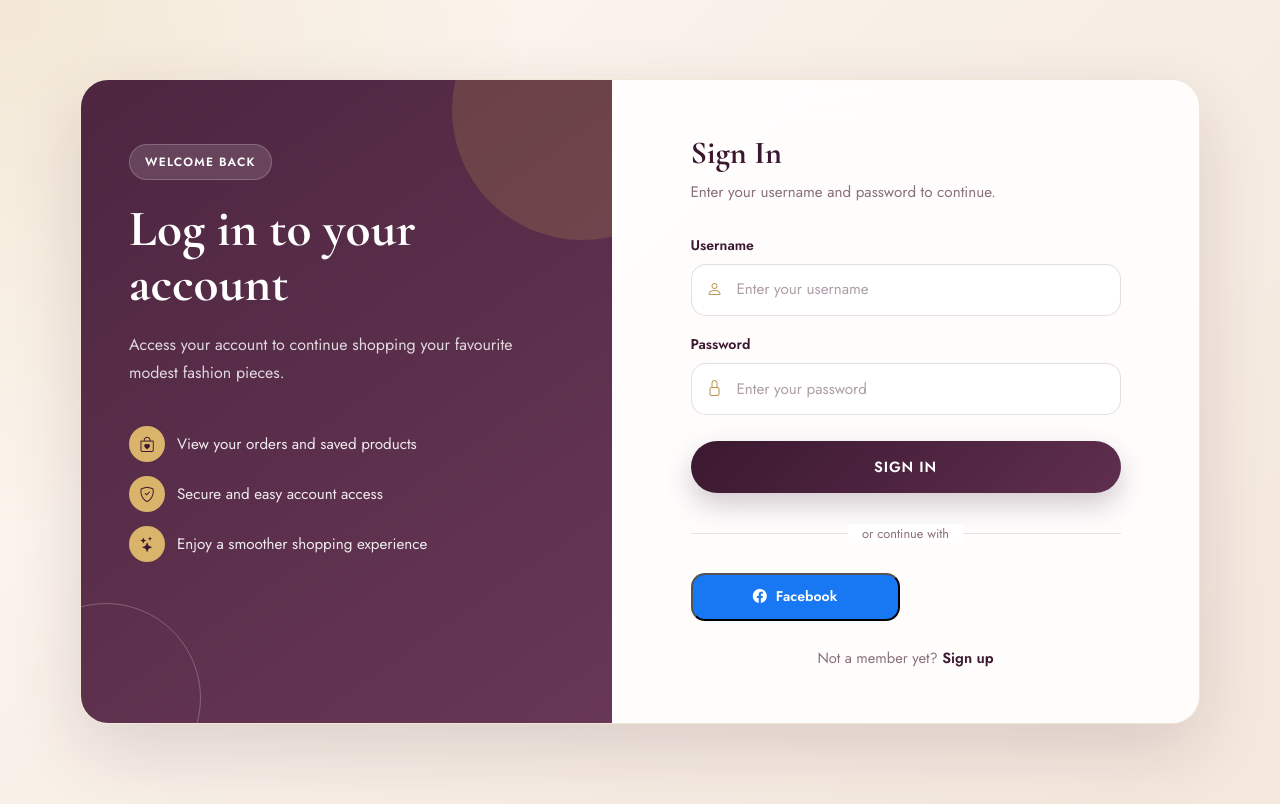
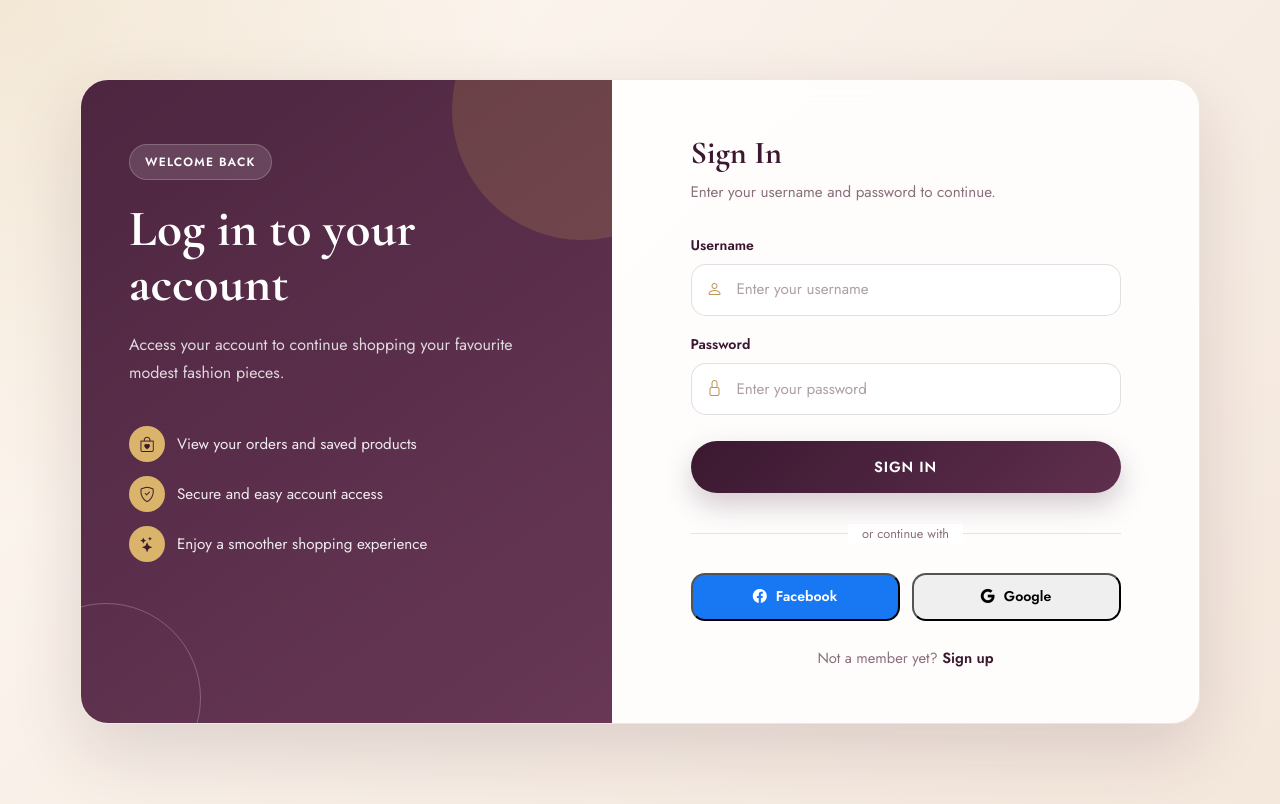
Before and after one commit to DaveTech683/mdf, a Django app: page /signin/ in a window 1280 px wide. Shown: the part 97-901 px from the top of the page. Run offline with Django 5.2, Linux system fonts and the light colour scheme; some libraries are stand-ins or nearby versions.

Commit message:
Added google login

```diff
--- a/bridal_app/settings.py
+++ b/bridal_app/settings.py
@@ -279,10 +279,14 @@ DEFAULT_AUTO_FIELD = "django.db.models.BigAutoField"
 # =========================
 
 AUTHENTICATION_BACKENDS = [
+    'social_core.backends.google.GoogleOAuth2',
     "social_core.backends.facebook.FacebookOAuth2",
-    "social_core.backends.instagram.InstagramOAuth2",
     "django.contrib.auth.backends.ModelBackend",
 ]
+# Google OAuth credentials
+SOCIAL_AUTH_GOOGLE_OAUTH2_KEY    = os.environ.get('SOCIAL_AUTH_GOOGLE_OAUTH2_KEY')
+SOCIAL_AUTH_GOOGLE_OAUTH2_SECRET = os.environ.get('SOCIAL_AUTH_GOOGLE_OAUTH2_SECRET')
+SOCIAL_AUTH_GOOGLE_OAUTH2_SCOPE  = ['email', 'profile']
 
 LOGIN_URL = "signin"
 LOGIN_REDIRECT_URL = "home"
--- a/customers/templates/signin.html
+++ b/customers/templates/signin.html
@@ -38,10 +38,16 @@
 
         <div class="mdf-auth-right">
 
-          {# Facebook form lives outside the signin form to avoid illegal nesting #}
+          {# Social forms live outside the signin form to avoid illegal nesting #}
           <form id="facebook-login-form"
                 method="POST"
                 action="{% url 'social:begin' 'facebook' %}">
+            {% csrf_token %}
+          </form>
+
+          <form id="google-login-form"
+                method="POST"
+                action="{% url 'social:begin' 'google-oauth2' %}">
             {% csrf_token %}
           </form>
 
@@ -92,12 +98,18 @@
             </div>
 
             <div class="mdf-auth-social-row">
-              {# form attribute wires this button to the facebook form above #}
               <button type="submit"
                       form="facebook-login-form"
                       class="mdf-auth-social-btn mdf-auth-social-facebook">
                 <i class="bi bi-facebook"></i>
                 Facebook
+              </button>
+
+              <button type="submit"
+                      form="google-login-form"
+                      class="mdf-auth-social-btn mdf-auth-social-google">
+                <i class="bi bi-google"></i>
+                Google
               </button>
             </div>
 
```
Also changed, not shown: customers/static/css/mdf-auth-pages.css (+43 -8 lines).
